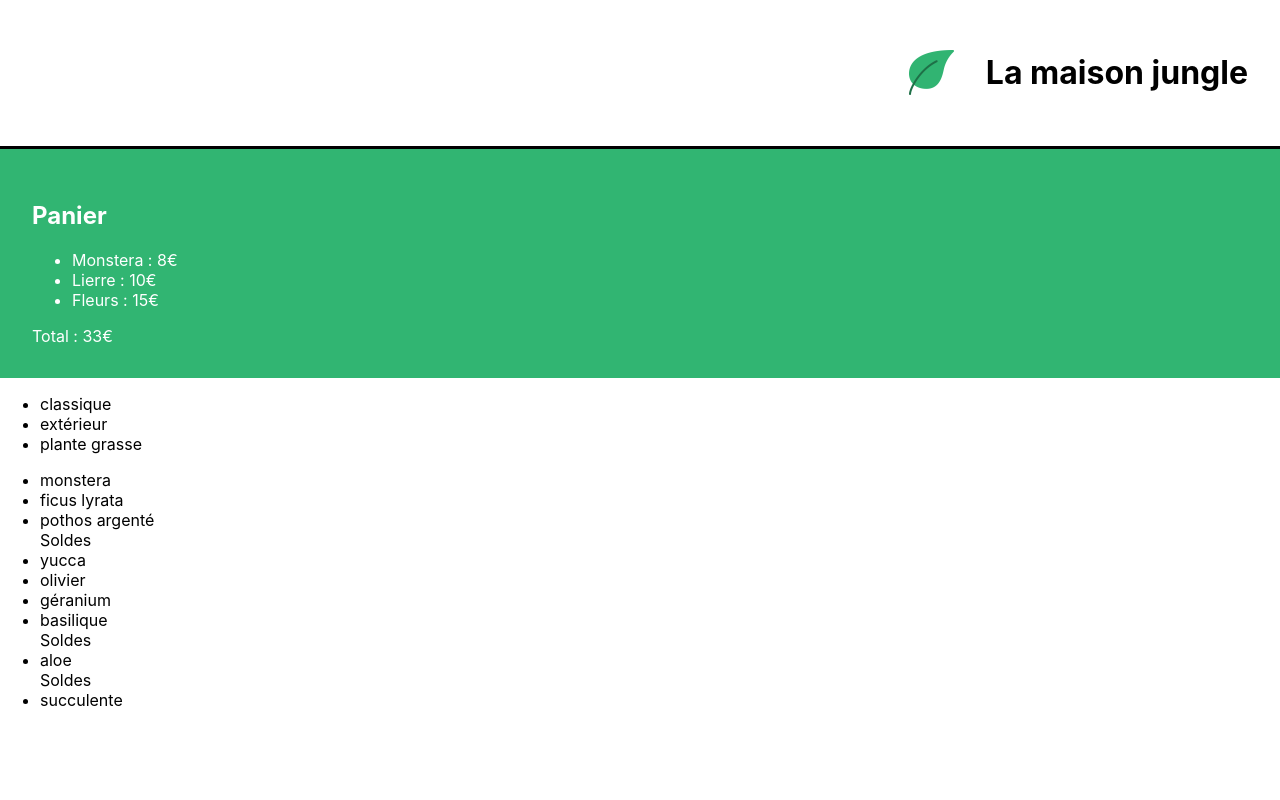
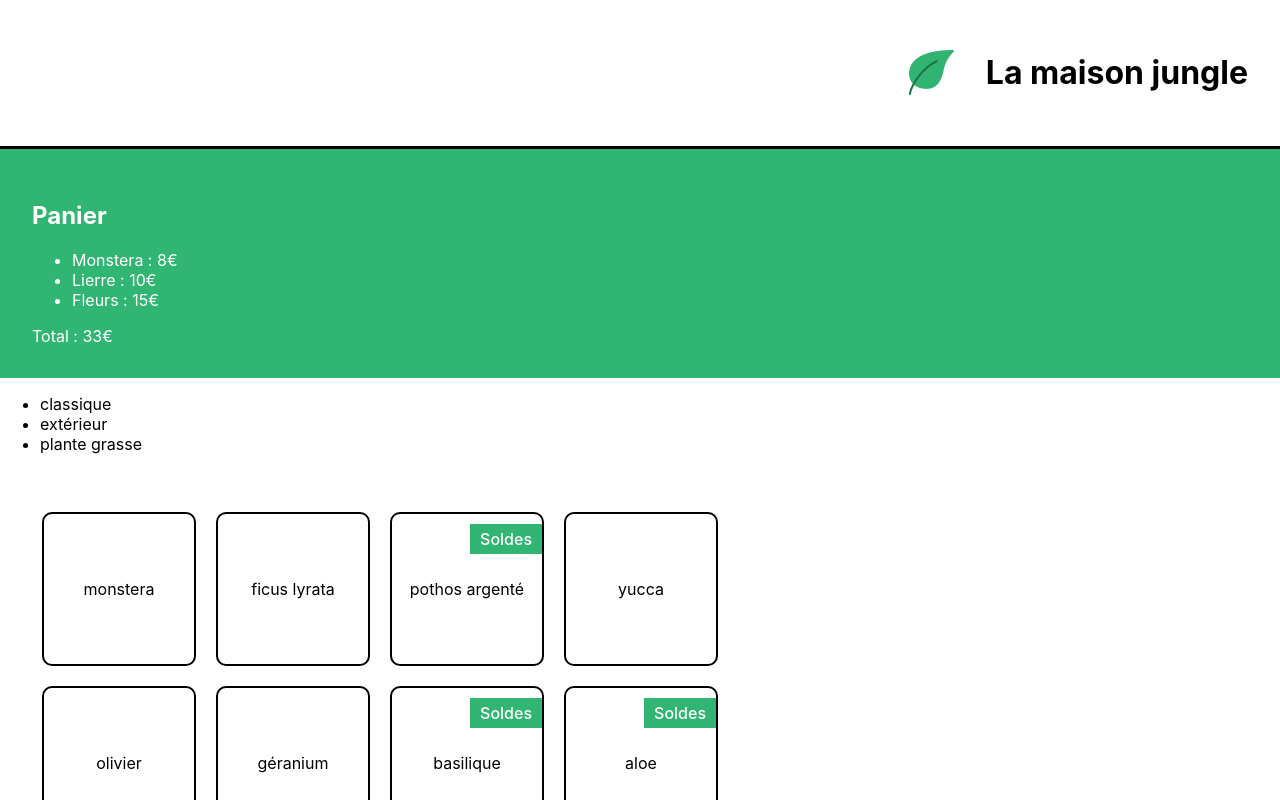
Before and after one commit to AlexDelapierre/React-project, a React (Create React App) app: page / in a window 1280 px wide. Shown: the top 800 px of the page. Built offline with nearby package versions, Linux system fonts and the light colour scheme.

Commit message:
style: add ShoppingList.css for ShoppingList component

```diff
--- a/src/components/ShoppingList.js
+++ b/src/components/ShoppingList.js
@@ -1,4 +1,5 @@
 import { plantList } from '../datas/plantList'
+import '../styles/ShoppingList.css'
 
 function ShoppingList() {
 	const categories = plantList.reduce(
--- /dev/null
+++ b/src/styles/ShoppingList.css
@@ -0,0 +1,30 @@
+.lmj-plant-list {
+	list-style-type: none;
+	padding: 32px;
+	display: flex;
+	flex-wrap: wrap;
+	max-width: 800px;
+}
+
+.lmj-plant-item {
+	border: solid 2px black;
+	border-radius: 10px;
+	height: 150px;
+	width: 150px;
+	margin: 10px;
+	display: flex;
+	align-items: center;
+	justify-content: center;
+	flex-direction: column;
+	position: relative;
+}
+
+.lmj-sales {
+	position: absolute;
+	right: 0px;
+	top: 10px;
+	font-weight: 500;
+	color: white;
+	padding: 5px 10px;
+	background-color: #31b572;
+}
```
